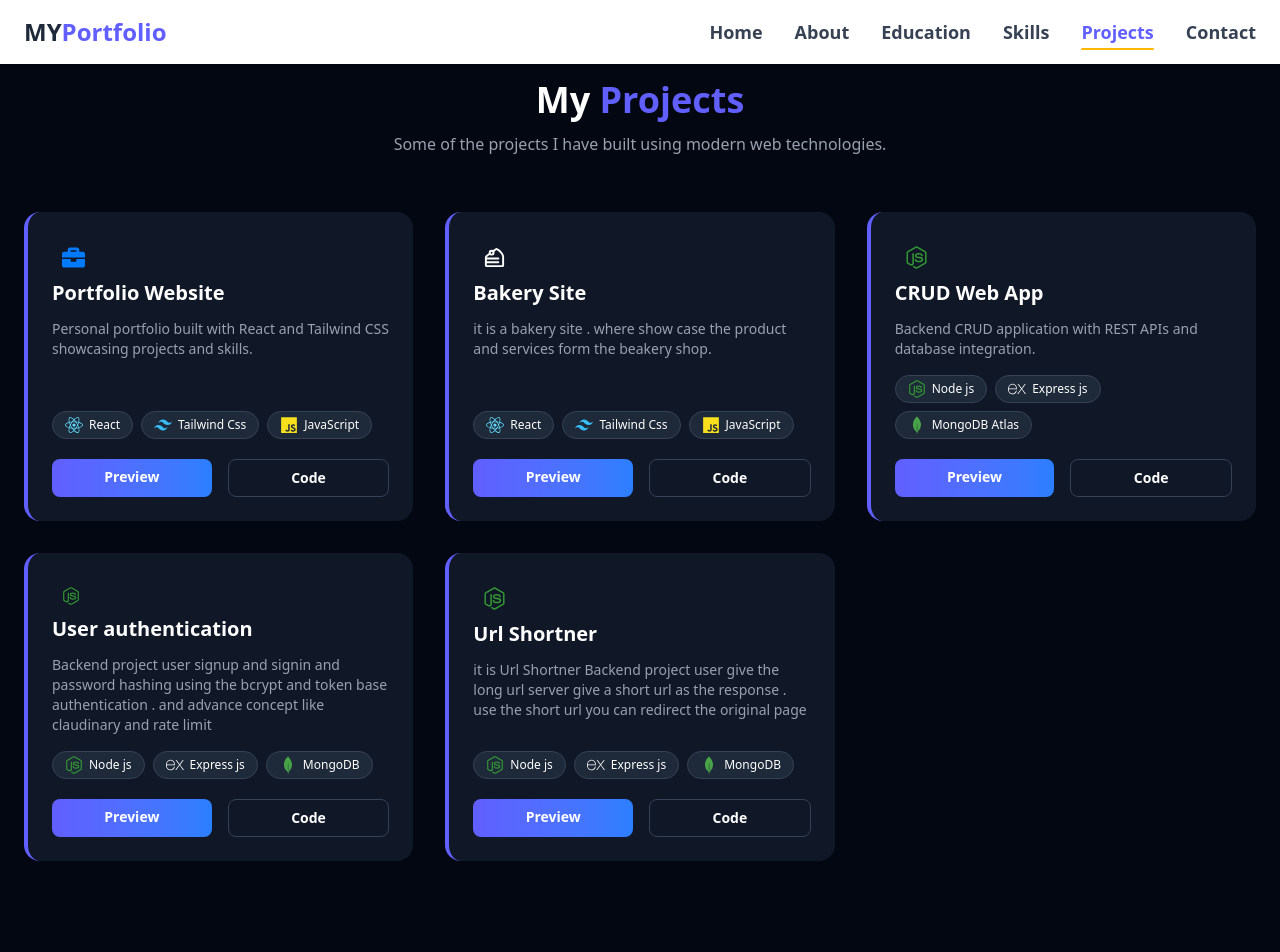
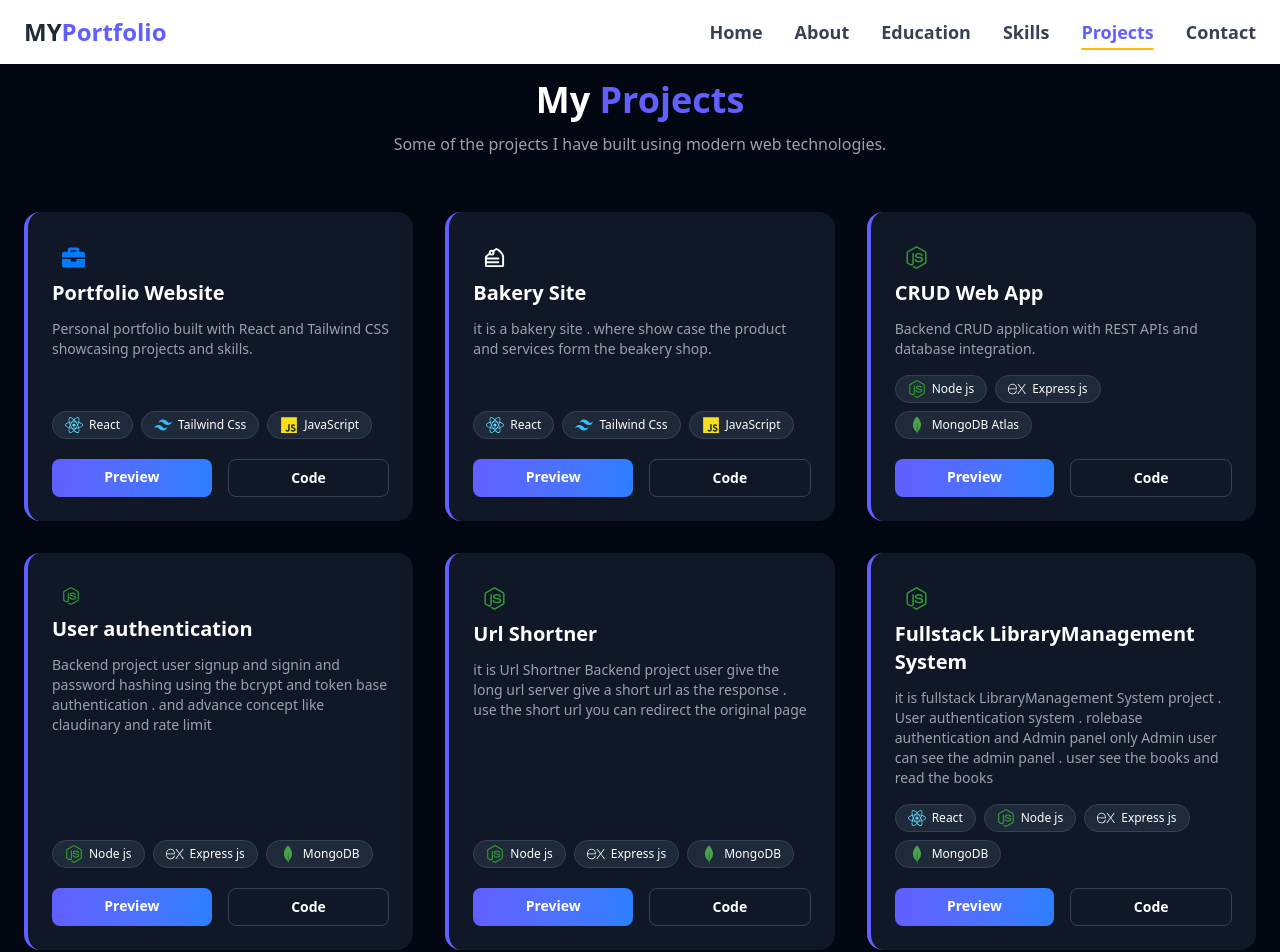
Before and after one commit to Prsenapati09/myportfolio, a React (Vite) app: page /Projects in a window 1280 px wide. Shown: the top 952 px of the page. Built offline with nearby package versions, Linux system fonts and the light colour scheme.

Commit message:
Add project

```diff
--- a/src/component/Project.jsx
+++ b/src/component/Project.jsx
@@ -67,6 +67,20 @@ const projects = [
     ],
     live: "https://github.com/Prsenapati09/Urlshortner",
     github: "https://github.com/Prsenapati09/Urlshortner",
+  },
+  {
+    logo:<FaNodeJs size={23} color="#339933"/>,
+    title: "Fullstack LibraryManagement System",
+    description:
+      "it is fullstack LibraryManagement System project . User authentication system . rolebase authentication and Admin panel only Admin user can see the admin panel . user see the books and read the books ",
+    tech: [
+      {item:"React",icon:<FaReact size={18} color="#61DAFB"/>},
+      {item:"Node js",icon:<FaNodeJs size={18} color="#339933"/>},
+      {item: "Express js",icon:<SiExpress size={18} />},
+      {item: "MongoDB ",icon:<SiMongodb size={18}color="#47A248"/>}
+    ],
+    live: "https://fullstack-library-management.vercel.app/",
+    github: "https://github.com/Prsenapati09/FullStack-LibraryManagement",
   },
 
 ];
```
